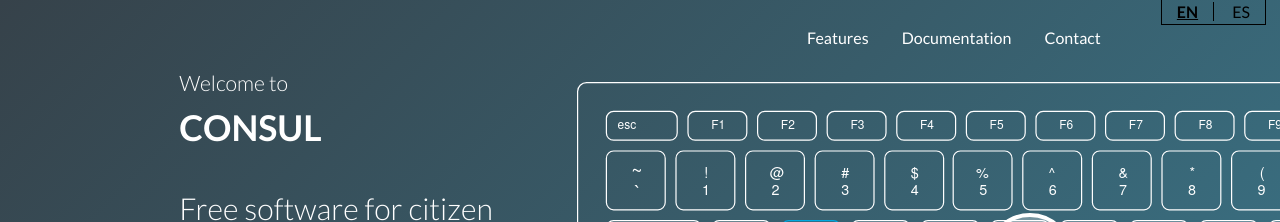
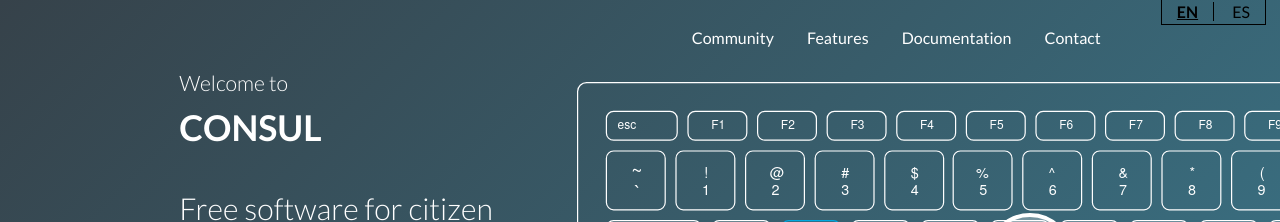
Before and after one commit to consuldemocracy/website, a Jekyll site: the page built from en/index.html, in a window 1280 px wide and 900 px high. Shown: the top 222 px of the window. Built offline with Jekyll 4.4.1, drawn with Linux system fonts in a browser that asks for light colours.

Commit message:
adds links to sections on header

```diff
--- a/_includes/contact.html
+++ b/_includes/contact.html
@@ -1,4 +1,4 @@
-<div class="row">
+<div id="contact" class="row">
   <div class="col-6">
     <h2>{{ site.data.i18n[page.locale].contact.title }}</h2>
 
--- a/_includes/features.html
+++ b/_includes/features.html
@@ -1,4 +1,4 @@
-<div class="row margin text-center">
+<div id="features" class="row margin text-center">
   <h2>{{ site.data.i18n[page.locale].features }}</h2>
 </div>
 
--- a/_includes/header.html
+++ b/_includes/header.html
@@ -26,10 +26,10 @@
     <div class="col-7">
       <nav>
         <h2 class="show-for-sr">{{ site.data.i18n[page.locale].menu.title }}</h2>
-        <!-- <a href="#">{{ site.data.i18n[page.locale].menu.community }}</a> -->
-        <a href="#">{{ site.data.i18n[page.locale].menu.features }}</a>
-        <a href="#">{{ site.data.i18n[page.locale].menu.documentation }}</a>
-        <a href="#">{{ site.data.i18n[page.locale].menu.contact }}</a>
+        <a href="#community">{{ site.data.i18n[page.locale].menu.community }}</a>
+        <a href="#features">{{ site.data.i18n[page.locale].menu.features }}</a>
+        <a href="#documentation">{{ site.data.i18n[page.locale].menu.documentation }}</a>
+        <a href="#contact">{{ site.data.i18n[page.locale].menu.contact }}</a>
         <!-- <a href="#">{{ site.data.i18n[page.locale].menu.demo }}</a> -->
       </nav>
     </div>
--- a/_includes/organizations.html
+++ b/_includes/organizations.html
@@ -1,4 +1,4 @@
-<section>
+<section id="community">
   <div class="container">
     <div class="row margin-bottom">
       <h2>{{ site.data.i18n[page.locale].trusted }}</h2>
```
